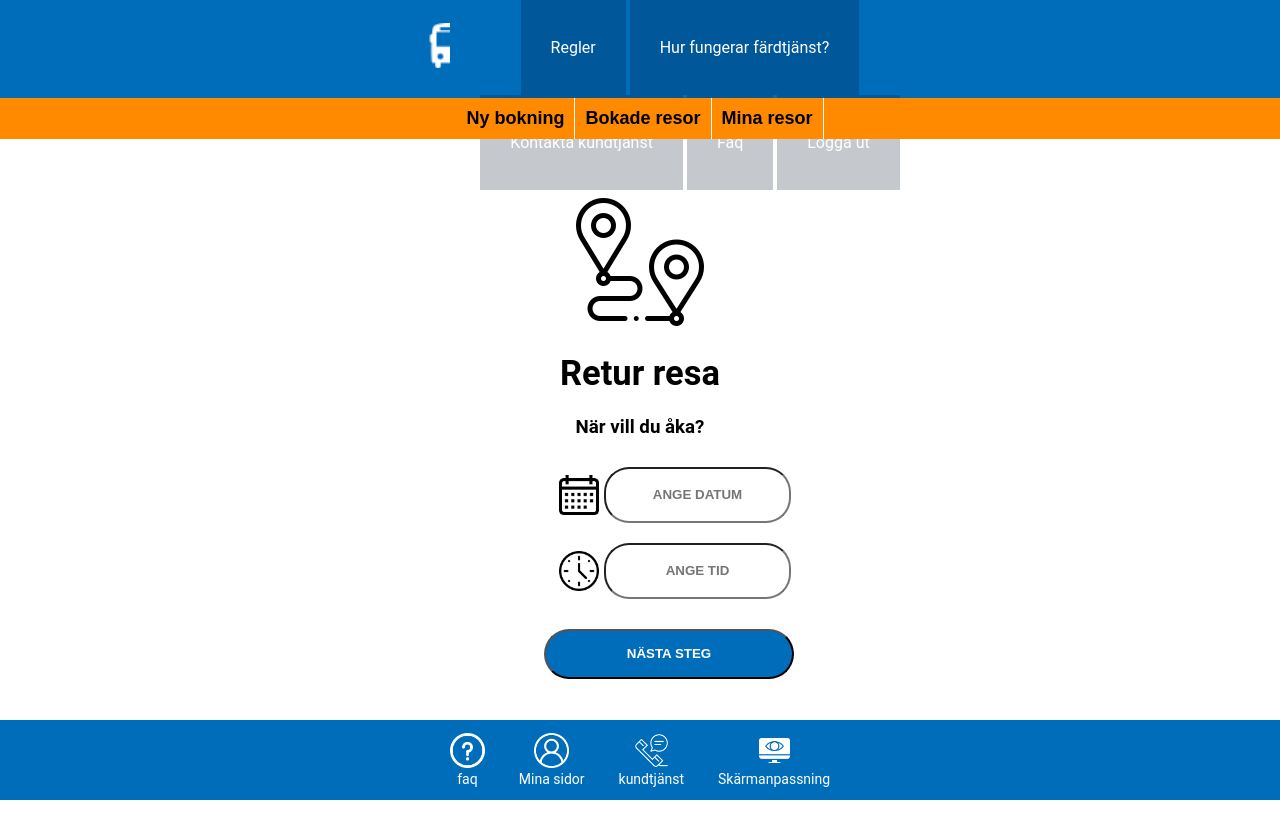
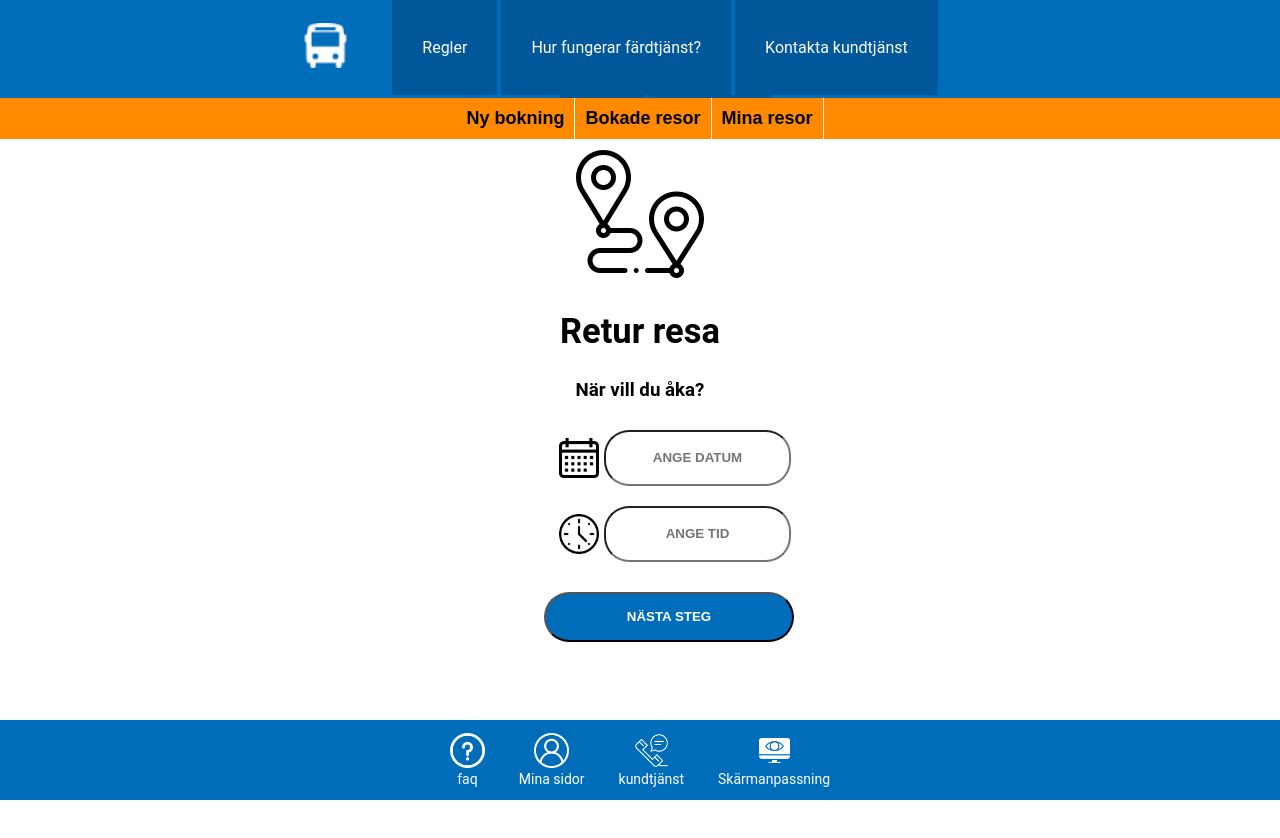
Before and after one commit to lemonecit/fardtjnast, a plain HTML site: page twoways_retur.html in a window 1280 px wide. After the commit the page ends 805 px from the top, so only its background shows below. Drawn offline with Linux system fonts and the light colour scheme.

Commit message:
fardtjanst_20230117_1100

```diff
--- a/css/style.css
+++ b/css/style.css
@@ -2790,12 +2790,17 @@ body {
 
 
         header{
+
+            position:fixed;
+            top:0;
+            overflow:hidden;
+
             text-align: center;
             height: 98px;
             width:100%;
             background-color:#006DBB;
             display: grid;
-            grid-template-columns: 450px 0px auto auto 350px;
+            grid-template-columns: 300px 50px auto auto 300px;
             grid-template-rows: 95px;
             grid-template-areas:
 
@@ -3077,6 +3082,7 @@ body {
 
 
         .quickmenu {
+            top:98px;
             z-index: 0;
             position:fixed;
             width: 100%;
@@ -3515,5 +3521,11 @@ body {
             background: #FFF;
           }
 
+          .shortarticle {
+
+                margin-top:150px;
+
+          }
+
 
 }
--- a/twoways_retur.html
+++ b/twoways_retur.html
@@ -76,9 +76,12 @@
 
     </nav>
     <main class="afQuickMenu">
-          <img src="images/riktning.png" alt="">
-          <h1>Retur resa</h1>
-          <h3>När vill du åka?</h3>
+
+        <article class="shortarticle">
+
+            <img src="images/riktning.png" alt="">
+            <h1>Retur resa</h1>
+            <h3>När vill du åka?</h3>
             <form action="twoways_extra.html">
 
                 <section class="form_inputs">
@@ -92,9 +95,10 @@
             </form>
 
 
+        </article>
 
-            </main>
-            <footer>
+        </main>
+        <footer>
                 <section>
 
                     <aside>
```
Also changed, not shown: oneway.html (+8 -1 lines), oneway_confirm.html (+3 -0 lines), oneway_date.html (+8 -2 lines), oneway_extra.html (+4 -0 lines), oneway_order.html (+6 -1 lines), twoways.html (+7 -3 lines), twoways_extra.html (+4 -0 lines), twoways_order.html (+5 -0 lines).
